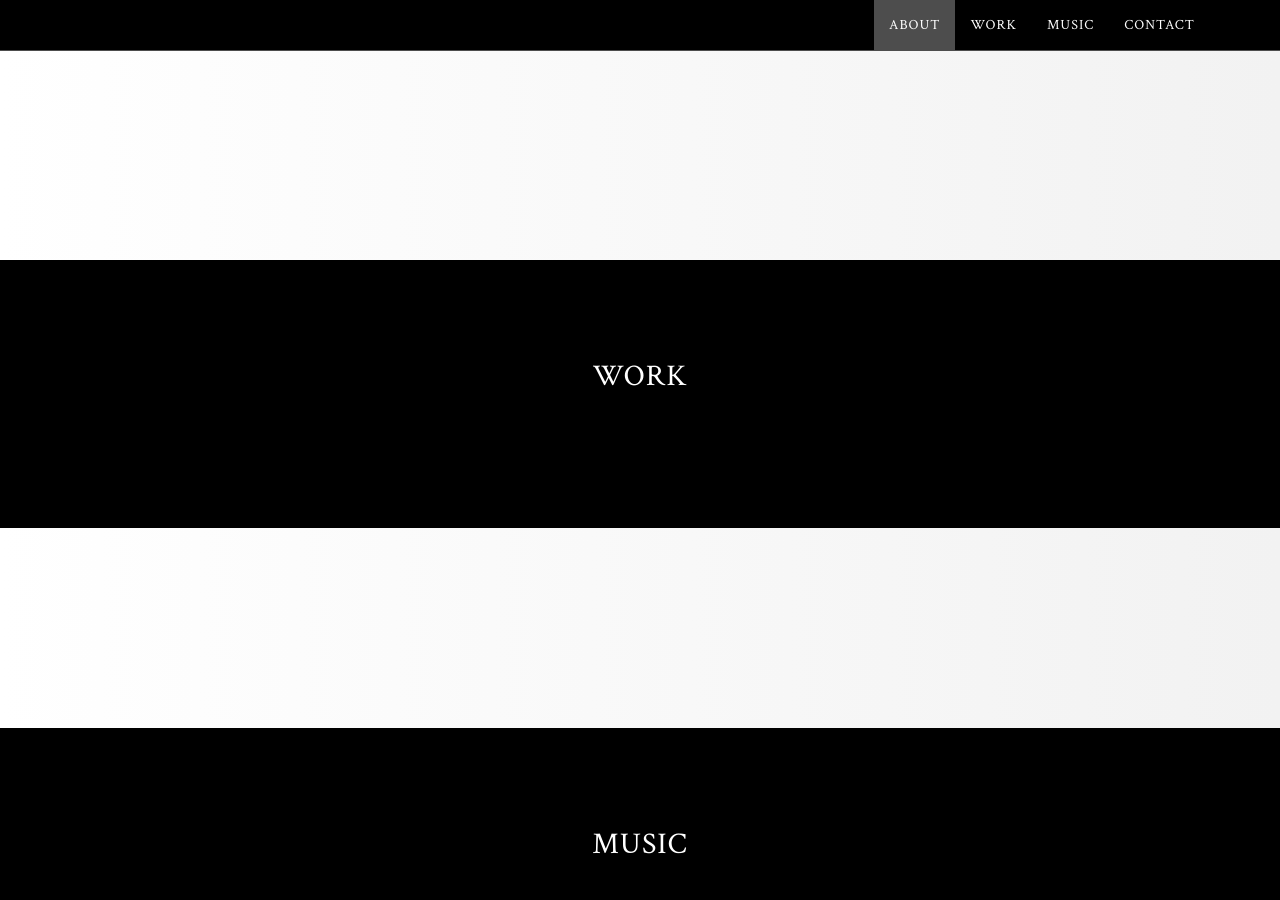
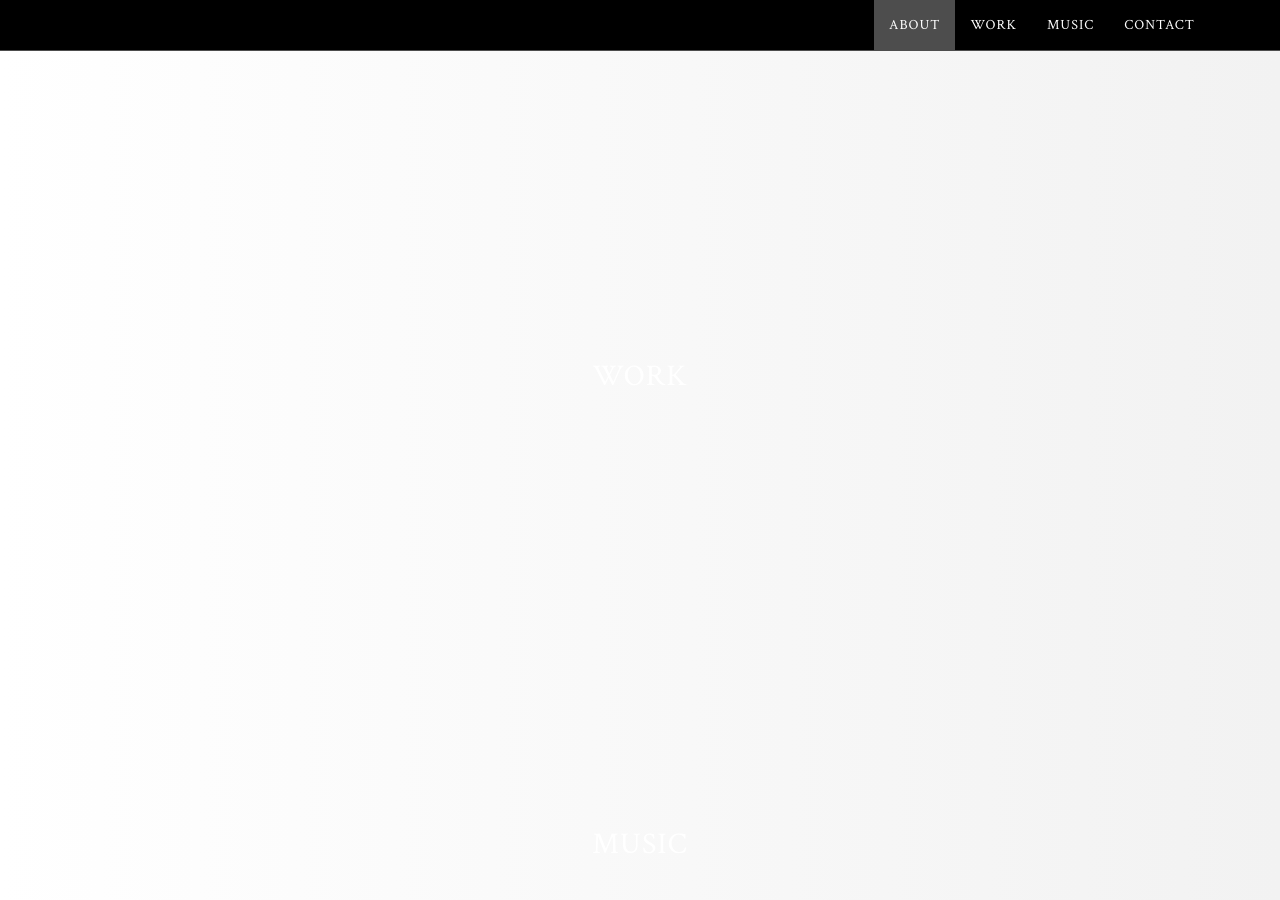
Before and after one commit to andrewjsmaguire/andrewjsmaguire.github.io, a Jekyll site: the page built from index.html, in a window 1280 px wide and 900 px high, scrolled down 1108 px. Built offline with Jekyll 4.4.1, drawn with Linux system fonts in a browser that asks for light colours.

Commit message:
More tweaks

```diff
--- a/_includes/css/grayscale.css
+++ b/_includes/css/grayscale.css
@@ -259,7 +259,7 @@ a:focus {
     padding: 50px 0;
     color: #fff;
     background: /*img url*/ no-repeat center center scroll;
-    background-color: {{ site.color.primary-dark }};
+    /*background-color: {{ site.color.primary-dark }};*/
     -webkit-background-size: cover;
     -moz-background-size: cover;
     background-size: cover;
```
